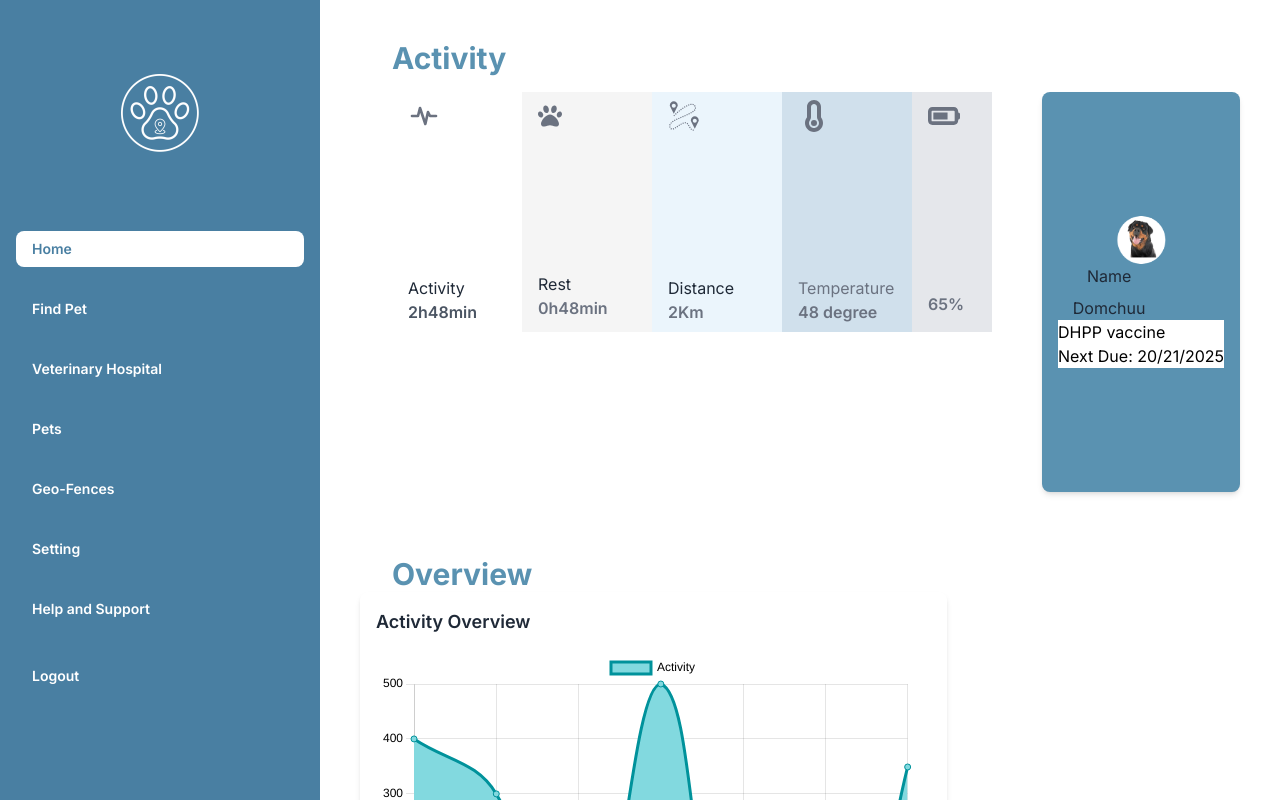
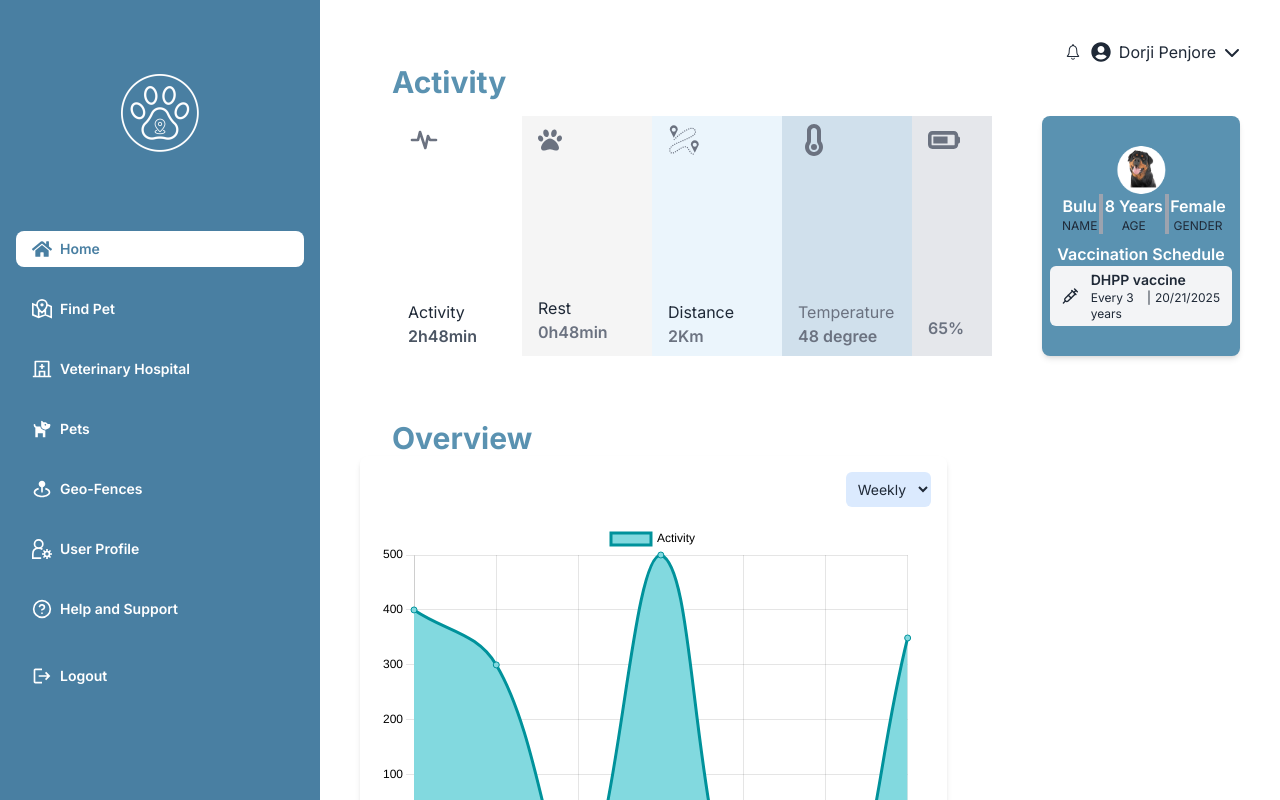
Before and after one commit to tenwangs/petTrackPro, a Next.js app: page /dashboard in a window 1280 px wide. Shown: the top 800 px of the page. Built offline with nearby package versions, Linux system fonts and the light colour scheme.

Commit message:
Updated dashboard

```diff
--- a/app/dashboard/find-pet/page.js
+++ b/app/dashboard/find-pet/page.js
@@ -24,8 +24,9 @@ function Page() {
           <h1 className='text-gray-700 font-semibold text-lg'>Pets</h1>
           <p>Never leave your furry friends behind!</p>
         </div>
-        <div className='p-4 grid grid-rows-1 grid-cols-3 gap-4'>
-          <div className='bg-[#EDFFEF] w-60 h-30 rounded-2xl'>
+        <div className='p-4 grid grid-rows-1 grid-cols-3 gap-3'>
+
+          <div className='flex justify-center items-center bg-[#EDFFEF] w-60 h-30 rounded-2xl'>
             <div className='rounded-full ml-6 mt-8'>
               <Image
                 src={Pet}
@@ -36,7 +37,7 @@ function Page() {
               />
             </div>
 
-            <div className='flex flex-col ml-6'>
+            <div className='flex flex-col ml-6 '>
               <p className='mt-2 text-md text-[#494949] font-semibold'>
                 Domchu
               </p>
@@ -45,7 +46,7 @@ function Page() {
               <p className='text-sm text-[#7B81A6]'>Color: Black and yellow</p>
             </div>
           </div>
-          <div className='bg-[#F4F2FF] w-60 h-30 rounded-2xl'>
+          <div className=' flex justify-center items-center bg-[#F4F2FF] w-60 h-30 rounded-2xl'>
             <div className='rounded-full ml-6 mt-8 '>
               <Image
                 src={Pet}
@@ -66,7 +67,7 @@ function Page() {
             </div>
           </div>
 
-          <div className='bg-[#FFF2EC] w-60 h-30 rounded-2xl'>
+          <div className='flex justify-center items-center bg-[#FFF2EC] w-60 h-30 rounded-2xl'>
             <div className='rounded-full ml-6 mt-8 '>
               <Image
                 src={Pet}
@@ -77,7 +78,7 @@ function Page() {
               />
             </div>
 
-            <div className='flex flex-col ml-6'>
+            <div className='flex flex-col ml-6 mb-5'>
               <p className='mt-2 text-md text-[#494949] font-semibold'>
                 Domchu
               </p>
@@ -89,7 +90,7 @@ function Page() {
         </div>
       </div>
 
-      <div className='w-100 h-80 bg-gray-400 ml-72 mt-10'>
+      <div className='w-100 h-80 bg-gray-400 ml-72 mt-10 shadow shadow-gray-300 rounded-2xl '>
         <p>Google Map</p>
       </div>
     </div>
--- a/app/dashboard/layout.js
+++ b/app/dashboard/layout.js
@@ -5,40 +5,56 @@ import Link from "next/link";
 import { usePathname } from "next/navigation";
 import Image from "next/image";
 import Paw from "/public/assets/images/pawLogo.png";
-
+import { FaHome } from "react-icons/fa";
+import { GrMapLocation } from "react-icons/gr";
+import { RiHospitalLine } from "react-icons/ri";
+import { BiSolidDog } from "react-icons/bi";
+import { BiSolidMapPin } from "react-icons/bi";
+import { GrUserSettings } from "react-icons/gr";
+import { FiHelpCircle } from "react-icons/fi";
+import { MdLogout } from "react-icons/md";
 
 export default function Dashboard({ children }) {
   const pathname = usePathname();
   const dashLinks = [
     {
+
       name: "Home",
+      icon: <FaHome className="text-xl" />,
       link: "/dashboard",
     },
     {
       name: "Find Pet",
+      icon: <GrMapLocation className="text-xl" />,
       link: "/dashboard/find-pet",
     },
     {
       name: "Veterinary Hospital",
+      icon: <RiHospitalLine className="text-xl" />,
       link: "/dashboard/vet-hospital",
     },
     {
       name: "Pets",
+      icon: <BiSolidDog className="text-xl" />,
       link: "/dashboard/pets",
     },
     {
       name: "Geo-Fences",
+      icon: <BiSolidMapPin className="text-xl" />,
       link: "/dashboard/geo-fences",
     },
     {
-      name: "Setting",
+      name: "User Profile",
+      icon: <GrUserSettings className="text-xl" />,
       link: "/dashboard/setting",
     },
     {
       name: "Help and Support",
+      icon: <FiHelpCircle className="text-xl" />,
       link: "/dashboard/support",
     },
   ];
+
   return (
     <div className="drawer  lg:drawer-open">
       <input id="my-drawer-2" type="checkbox" className="drawer-toggle" />
@@ -76,10 +92,11 @@ export default function Dashboard({ children }) {
               <Link
                 className={`${
                   pathname === link.link ? "bg-white text-[#497FA2]" : ""
-                } hover:bg-white hover:text-[#497FA2] font-semibold text-md my-3 py-2`}
+                } hover:bg-white hover:text-[#497FA2] font-semibold  my-3 py-2`}
                 href={link.link}
               >
-                {link.name}
+                {link.icon}
+                <p className="text-md">{link.name}</p>
               </Link>
             </li>
           ))}
@@ -90,6 +107,7 @@ export default function Dashboard({ children }) {
               className="hover:bg-white hover:text-[#497FA2] font-semibold text-md  py-2"
               href="/"
             >
+              <MdLogout className="text-xl" />
                 Logout
             </Link>
           </li>
--- a/app/dashboard/page.js
+++ b/app/dashboard/page.js
@@ -7,6 +7,26 @@ import { FaTemperatureEmpty, FaBatteryThreeQuarters } from "react-icons/fa6";
 import { Chart } from "primereact/chart";
 import Image from "next/image";
 import Pet from "/app/dashboard/find-pet/domchu.png";
+import { LuSyringe } from "react-icons/lu";
+import { FaUserCircle } from "react-icons/fa";
+import { IoIosNotificationsOutline } from "react-icons/io";
+import { FaChevronDown } from "react-icons/fa6";
+
+const VaccineCard = ({ vaccineName, frequency, date }) => {
+  return (
+    <div className="flex bg-gray-100 rounded-md items-center justify-center gap-3 px-3 py-1">
+      <LuSyringe className="w-5 h-5"/>
+      <div className="flex flex-col justify-start">
+        <p className="font-semibold text-sm">{vaccineName}</p>
+        <div className="flex text-xs">
+          <p className="">{frequency}</p>
+          <span className="px-1">|</span>
+          <p className="">{date}</p>
+        </div>
+      </div>
+    </div>
+  );
+};
 
 function Page() {
   const data = [
@@ -137,6 +157,29 @@ function Page() {
 
   return (
     <div className="w-full p-10">
+
+      <div className="flex justify-end items-center gap-2">
+
+        <div>
+        <IoIosNotificationsOutline className="w-5 h-5" />
+        </div>
+
+        <div>
+      <FaUserCircle className="w-5 h-5" />
+        </div>
+
+        <div>
+        <p>Dorji Penjore</p>
+        </div>
+
+
+        <div>
+        <FaChevronDown />
+        </div>
+
+
+
+      </div>
       <div>
         <h1 className="text-3xl font-bold text-[#5A92B1] ml-8">Activity</h1>
       </div>
@@ -182,7 +225,7 @@ function Page() {
           </div>
         </div>
 
-        <div className="flex flex-col justify-center item-center bg-[#5A92B1] w-60 min-h-[400px] h-full rounded-lg shadow-md p-2">
+        <div className="flex flex-col justify-center item-center bg-[#5A92B1] w-60 rounded-lg shadow-md p-2">
           <div className="rounded-full  flex justify-center items-center">
             <Image
               src={Pet}
@@ -193,23 +236,38 @@ function Page() {
             />
           </div>
 
-          <div className="flex justify-evenly items-center w-[90%]">
+          <div className="flex justify-evenly items-center w-[90%] ml-3">
             <div className="flex flex-col justify-center items-center gap-2 ">
-              <p>Name</p>
-              <p>Domchuu</p>
+              <p className="text-md text-white font-semibold -mb-2">Bulu</p>
+              <span className="text-xs">NAME</span>
             </div>
-            <div className="flex flex-col justify-center items-center gap-2"></div>
-            <div className="flex flex-col justify-center items-center gap-2"></div>
+
+            <div class="h-10 w-1 bg-gray-400 mx-auto"></div>
+
+            <div className="flex flex-col justify-center items-center gap-2">
+              <p className="text-md text-white font-semibold -mb-2">8 Years</p>
+              <p className="text-xs">AGE</p>
+            </div>
+
+            <div class="h-10 w-1 bg-gray-400 mx-auto"></div>
+            <div className="flex flex-col justify-center items-center gap-2">
+              <p className="text-md text-white font-semibold -mb-2">Female</p>
+              <p className="text-xs">GENDER</p>
+            </div>
           </div>
 
-          <div className="flex justify-center items-center">
-            <div className="bg-white text-black">
-              {/* <img src={require()} */}
-              <div>
-                <p>DHPP vaccine</p>
-                <p>Next Due: 20/21/2025</p>
-              </div>
-            </div>
+          <div className="flex justify-center items-center text-md font-semibold text-white mt-2">
+            <p>Vaccination Schedule</p>
+          </div>
+
+          <div className="flex flex-col justify-center items-center">
+            <VaccineCard
+              vaccineName="DHPP vaccine"
+              frequency="Every 3 years"
+              date="20/21/2025"
+            />
+
+
           </div>
         </div>
       </div>
@@ -220,7 +278,17 @@ function Page() {
 
       <div className="w-full">
         <div className="w-2/3  bg-white shadow-md p-4 rounded-lg">
-          <h2 className="text-lg font-semibold mb-4">Activity Overview</h2>
+          <div className="flex justify-end items-center mb-4">
+          <select
+            id="option"
+            value="weekly"
+            onChange="Daily"
+            className="bg-blue-100 border-none rounded-md p-2 text-sm"
+          >
+            <option value="daily">Daily</option>
+            <option value="weekly">Weekly</option>
+          </select>
+        </div>
           <Chart type="line" data={chartData} options={chartOptions} />
         </div>
       </div>
--- a/app/dashboard/pets/page.js
+++ b/app/dashboard/pets/page.js
@@ -136,7 +136,8 @@ function page() {
             <p>Never leave your furry friends behind!</p>
           </div>
           <div className='p-8 grid grid-rows-1 grid-cols-3 gap-4'>
-            <div className='bg-[#EDFFEF] w-60 h-30 rounded-2xl'>
+            <div className='flex justify-center items-center bg-[#EDFFEF] w-60 h-30 rounded-2xl'>
+
               <div className='rounded-full ml-6 mt-8'>
                 <Image
                   src={Pet}
@@ -159,7 +160,7 @@ function page() {
               </div>
             </div>
 
-            <div className='bg-[#F4F2FF] w-60 h-30 rounded-2xl'>
+            <div className='flex justify-center items-center bg-[#F4F2FF] w-60 h-30 rounded-2xl'>
               <div className='rounded-full ml-6 mt-8 '>
                 <Image
                   src={Pet}
@@ -182,7 +183,7 @@ function page() {
               </div>
             </div>
 
-            <div className='bg-[#FFF2EC] w-60 h-30 rounded-2xl'>
+            <div className='flex justify-center items-center bg-[#FFF2EC] w-60 h-30 rounded-2xl'>
               <div className='rounded-full ml-6 mt-8 '>
                 <Image
                   src={Pet}
--- a/app/dashboard/support/page.js
+++ b/app/dashboard/support/page.js
@@ -79,7 +79,7 @@ const Page = () => {
             </div>
           </div>
         </div>
-        <div className='absolute bottom-0 left-0 w-full bg-[#DBEAFF] p-8'>
+        <div className='flex  justify-center items-center bottom-0 left-0 w-full bg-[#DBEAFF] p-8 rounded-3xl'>
           <div className='max-w-screen-lg mx-auto'>
             <h2 className='text-[#5F5F63] text-lg font-semibold mb-4 text-center'>
               Contact Us
--- a/app/dashboard/vet-hospital/page.js
+++ b/app/dashboard/vet-hospital/page.js
@@ -92,7 +92,7 @@ function Page() {
           </div>
         </div>
       </div>
-      <div className='w-full bg-gray-400 p-80 h-40 ml-12 '>
+      <div className='shadow shadow-gray-300 rounded-3xl w-full bg-gray-400 p-80 h-40 ml-12 '>
         <p>Googlemap </p>
       </div>
       <div className='relative flex flex-row ml-2 p-4 gap-4 ml-32 mt-4'>
@@ -107,15 +107,15 @@ function Page() {
                 : 'hidden'
             }`}
           >
-            <div className='flex flex-row '>
+            <div className='flex flex-row justify-start items-center'>
               <IoLocationOutline />
               <p className='ml-2'>{item.location}</p>
             </div>
-            <div className='flex flex-row'>
+            <div className='flex flex-row justify-start items-center'>
               <IoTimerOutline />
               <p className='ml-2'>{item.openingTime}</p>
             </div>
-            <div className='flex flex-row'>
+            <div className='flex flex-row justify-start items-center'>
               <IoEarthSharp />
               <p className='ml-2'>{item.website}</p>
             </div>
```
